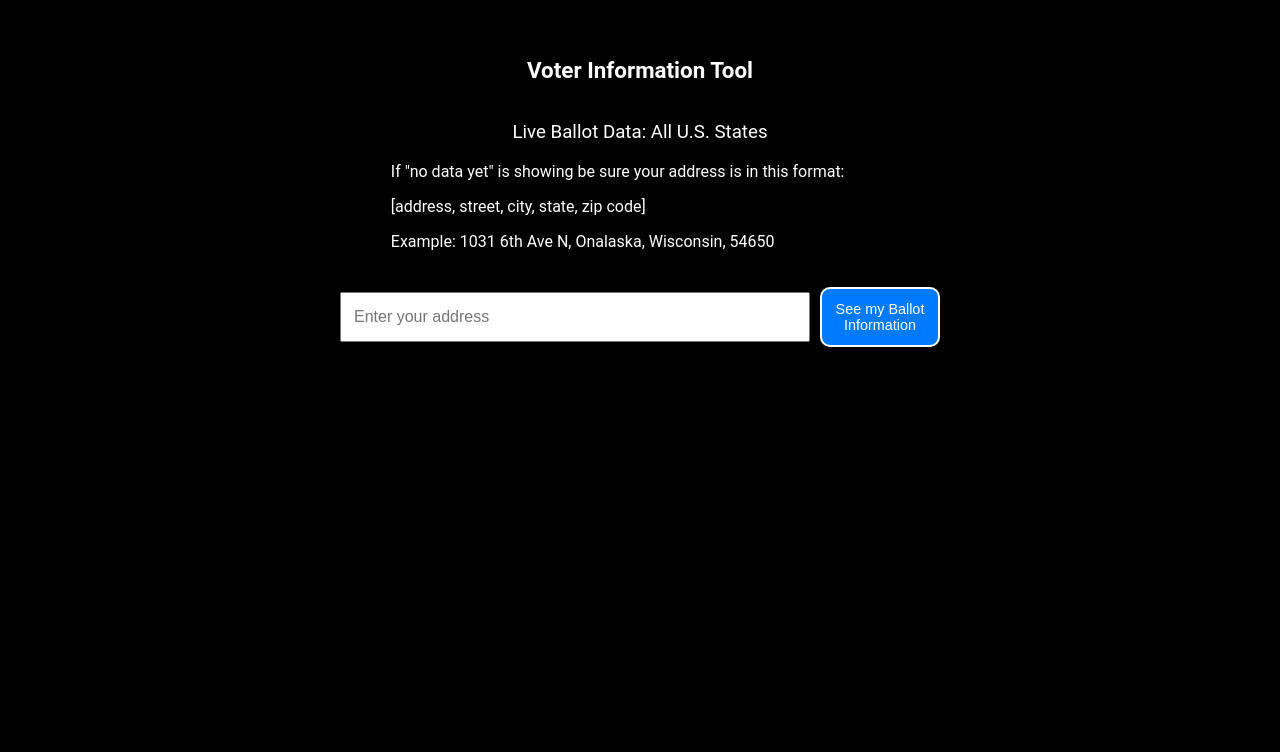
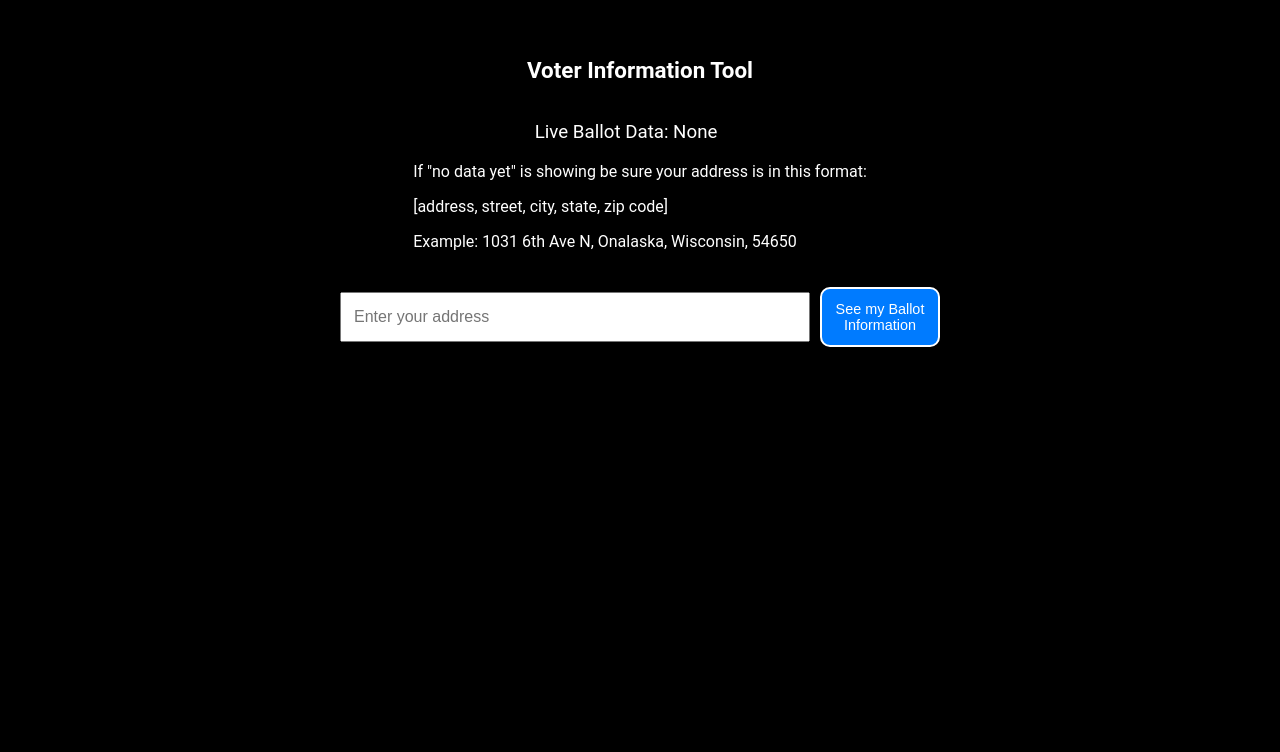
Before and after one commit to connelldylan/Coffeehouse-SITE, a plain HTML site: page ballot_tool.html in a window 1280 px wide. Shown: the part 48-800 px from the top of the page. Drawn offline with Linux system fonts and the light colour scheme.

Commit message:
updated live data

```diff
--- a/ballot_tool.html
+++ b/ballot_tool.html
@@ -49,7 +49,7 @@
 
     <h2 style="margin-top: 50px">Voter Information Tool</h2>
     <div class="form-instructions">
-        <h3>Live Ballot Data: All U.S. States</h3>
+        <h3>Live Ballot Data: None</h3>
         <p>If "no data yet" is showing be sure your address is in this format: </p>
         <p>[address, street, city, state, zip code]</p>
         <p>Example: 1031 6th Ave N, Onalaska, Wisconsin, 54650</p>
```
